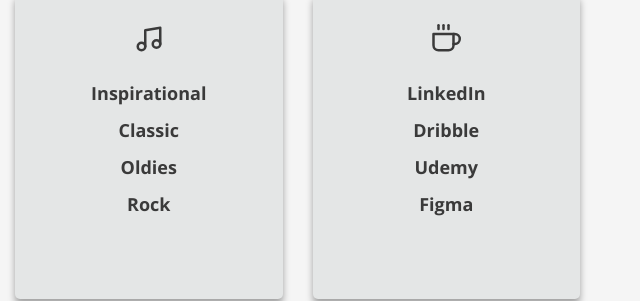
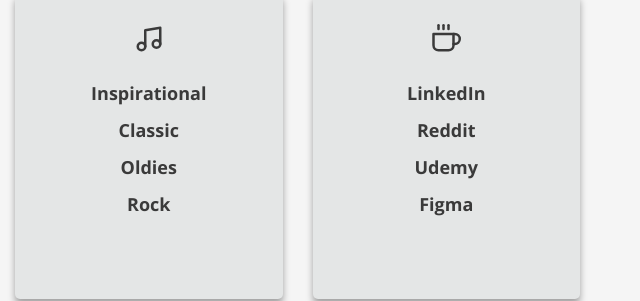
Before and after one commit to Leizzz69/Leizzz69.github.io, a website: page index.html in a window 1280 px wide. Shown: the part 421-722 px from the top of the page, 640-1280 px from the left. Drawn offline with nearby package versions, Linux system fonts and the light colour scheme; no server answers.

Commit message:
file upload

```diff
--- a/index.html
+++ b/index.html
@@ -68,7 +68,7 @@
         <div class="card qlist qlist__2">
             <i class="qlist__head" data-feather="coffee"></i>
             <a href="https://www.linkedin.com" target="blank" class="qlist__link">LinkedIn</a>
-            <a href="https://dribbble.com/" target="blank" class="qlist__link">Dribble</a>
+            <a href="https://reddit.com/" target="blank" class="qlist__link">Reddit</a>
             <a href="https://www.udemy.com/" target="blank" class="qlist__link">Udemy</a>
             <a href="https://www.figma.com/files/recent" target="blank" class="qlist__link">Figma</a>
         </div>
```
